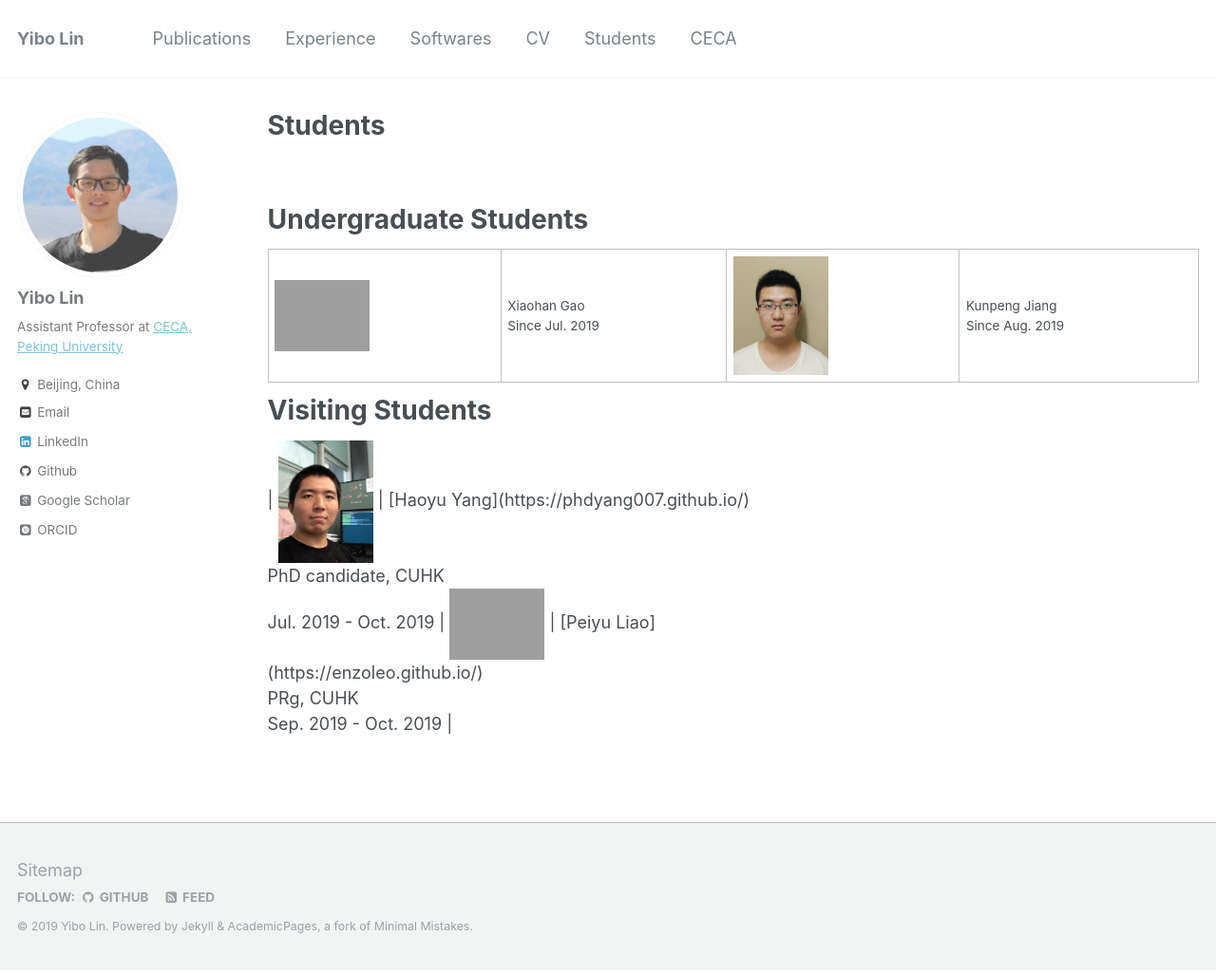
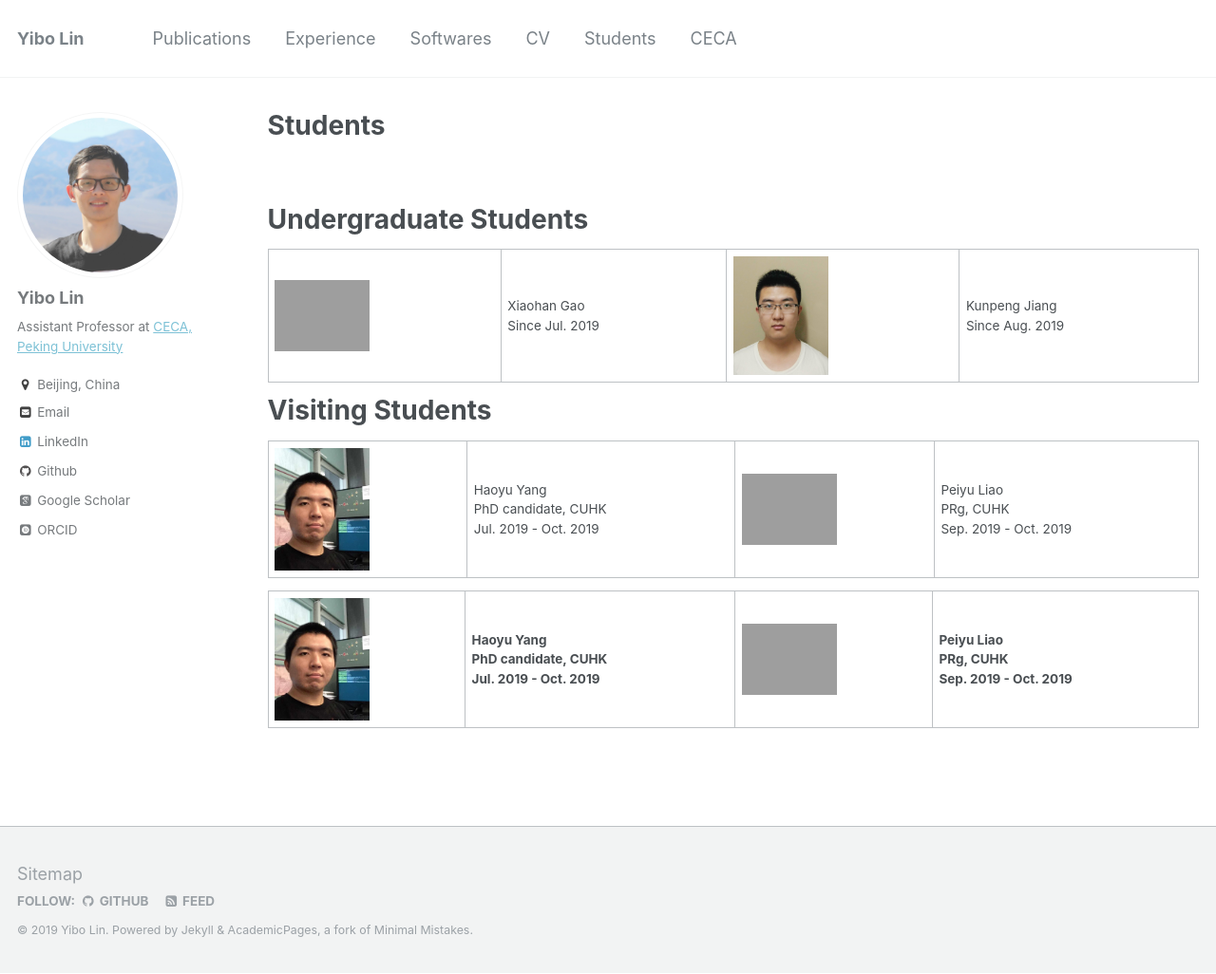
Before and after one commit to limbo018/limbo018.github.io, a Jekyll site: the page built from _pages/students.md, in a window 1280 px wide and 1026 px high. Shown: the whole window at 95% size. Built offline with Jekyll 4.4.1, drawn with Linux system fonts in a browser that asks for light colours; some web fonts are replaced.

Commit message:
debug image size

```diff
--- a/_pages/students.md
+++ b/_pages/students.md
@@ -15,8 +15,13 @@
 Visiting Students
 ======
 
-<div style="width:60%">
-
 | <img src="http://yibolin.com/images/students/HaoyuYang.jpg" style="width:100px;" /> | [Haoyu Yang](https://phdyang007.github.io/)<br>PhD candidate, CUHK<br>Jul. 2019 - Oct. 2019 | <img src="http://yibolin.com/images/students/PeiyuLiao.jpg" style="width:100px;" /> | [Peiyu Liao](https://enzoleo.github.io/)<br>PRg, CUHK<br>Sep. 2019 - Oct. 2019 |
 
-</div>
+<table>
+  <tr>
+    <th><img src="http://yibolin.com/images/students/HaoyuYang.jpg" style="width:100px;" /></th>
+    <th>Haoyu Yang<br>PhD candidate, CUHK<br>Jul. 2019 - Oct. 2019</th>
+    <th><img src="http://yibolin.com/images/students/PeiyuLiao.jpg" style="width:100px;" /></th>
+    <th>Peiyu Liao<br>PRg, CUHK<br>Sep. 2019 - Oct. 2019</th>
+  </tr>
+</table>
```
